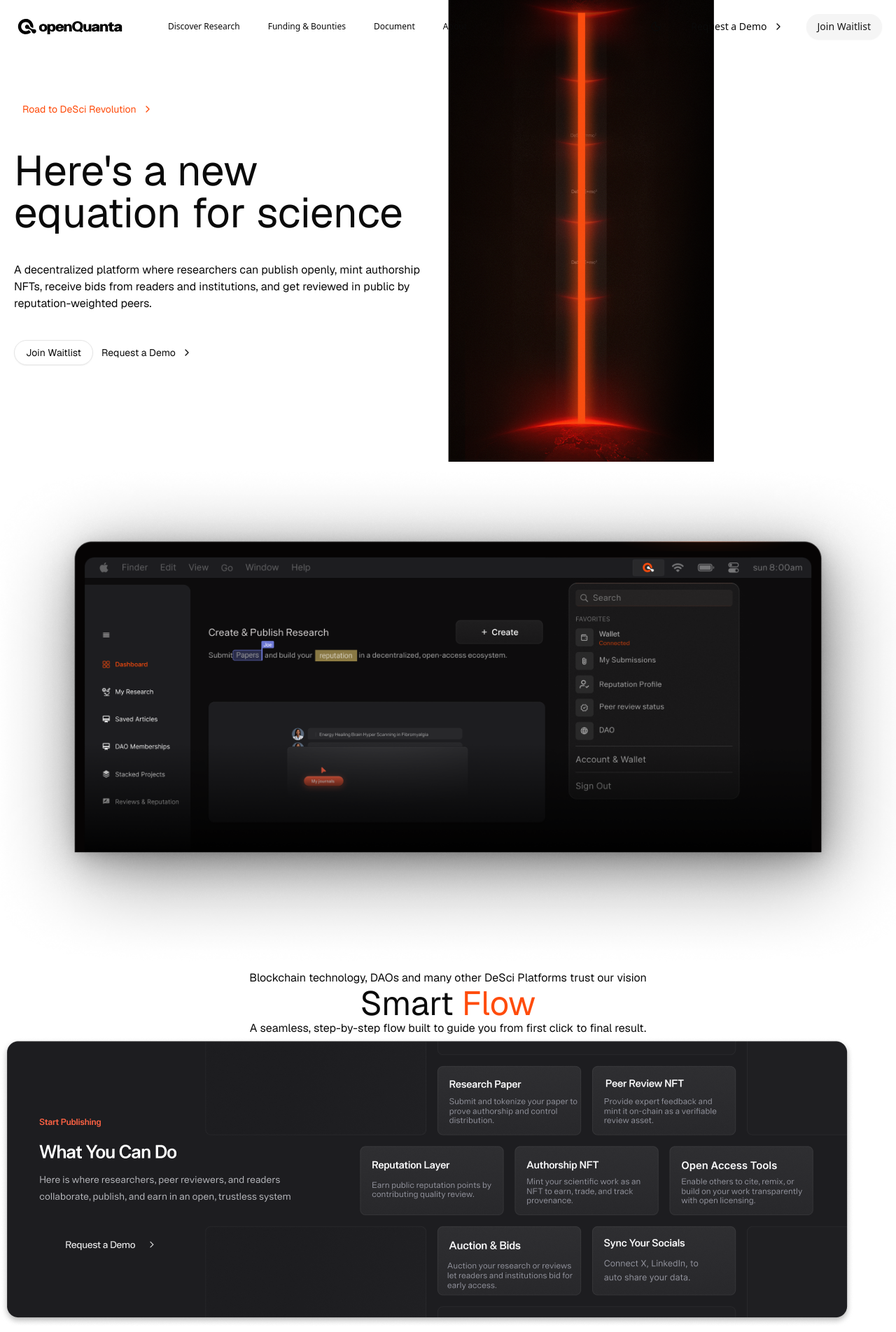
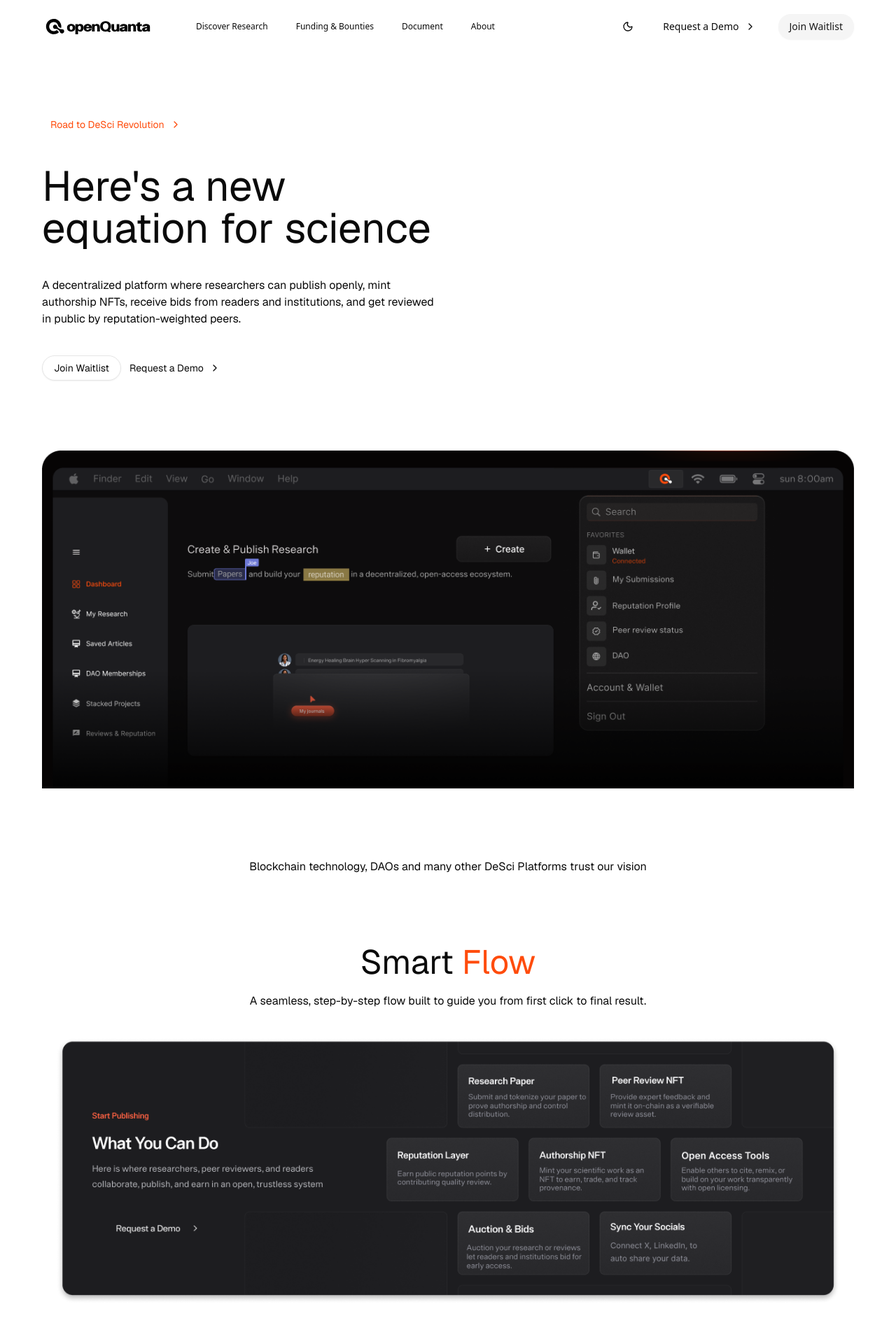
Before and after one commit to Weebad123/openQuanta, a Next.js app: page / in a window 1280 px wide. Shown: the whole page at 70% size. Built offline with nearby package versions, Linux system fonts and the light colour scheme.

Commit message:
refactor: update landing page's UI

```diff
--- a/src/app/page.tsx
+++ b/src/app/page.tsx
@@ -5,10 +5,10 @@
 
 export default function Home() {
   return (
-    <main className="font-sans">
+    <main className="font-sans flex flex-col gap-20">
       {/* Hero Top */}
-      <section className="w-full max-w-[1280px] mx-auto grid md:grid-cols-2 items-center">
-        <div className="px-5 py-20 flex flex-col gap-10 items-start">
+      <section className="w-full max-w-[1200px] mx-auto grid md:grid-cols-2 items-center">
+        <div className="px-5 pt-40 flex flex-col gap-10 items-start">
           <Button variant="link" className="text-primary">
             Road to DeSci Revolution <ChevronRight />
           </Button>
@@ -30,13 +30,11 @@
           </div>
         </div>
 
-        <div>
-          <Image src={heroArt} alt="Hero Art" />
-        </div>
+        <div>{/* <Image src={heroArt} alt="Hero Art" /> */}</div>
       </section>
 
       {/* Hero Bottom */}
-      <section>
+      <section className="relative w-full max-w-[1200px] mx-auto p-5">
         <Image src={heroDash} alt="Hero Dashboard" />
       </section>
 
@@ -51,7 +49,7 @@
       </section>
 
       {/* Feature: Smart Flow */}
-      <section>
+      <section className="w-full max-w-[1200px] mx-auto p-5 flex flex-col gap-5">
         <h2 className="text-center text-5xl">
           Smart <span className="text-primary">Flow</span>
         </h2>
@@ -60,7 +58,9 @@
           final result.
         </p>
 
-        <Image src={smartFlow} alt="Smart Flow" />
+        <div className="relative w-full max-w-[1200px] mx-auto p-5">
+          <Image src={smartFlow} alt="Smart Flow" />
+        </div>
       </section>
     </main>
   );
--- a/src/components/shared/header.tsx
+++ b/src/components/shared/header.tsx
@@ -20,8 +20,8 @@
   ];
 
   return (
-    <header className="fixed top-0 w-full">
-      <div className="flex items-center justify-between gap-5 w-full max-w-[1280px] mx-auto">
+    <header className="fixed top-0 z-10 w-full bg-background">
+      <div className="flex items-center justify-between gap-5 w-full max-w-[1200px] mx-auto">
         <Link href="/" id="logo" className="w-full max-w-[200px]">
           <Image src={logo} alt="OpenQuanta" className="w-full dark:invert" />
         </Link>
```
Also changed, not shown: src/assets/images/hero_dashboard.png.
